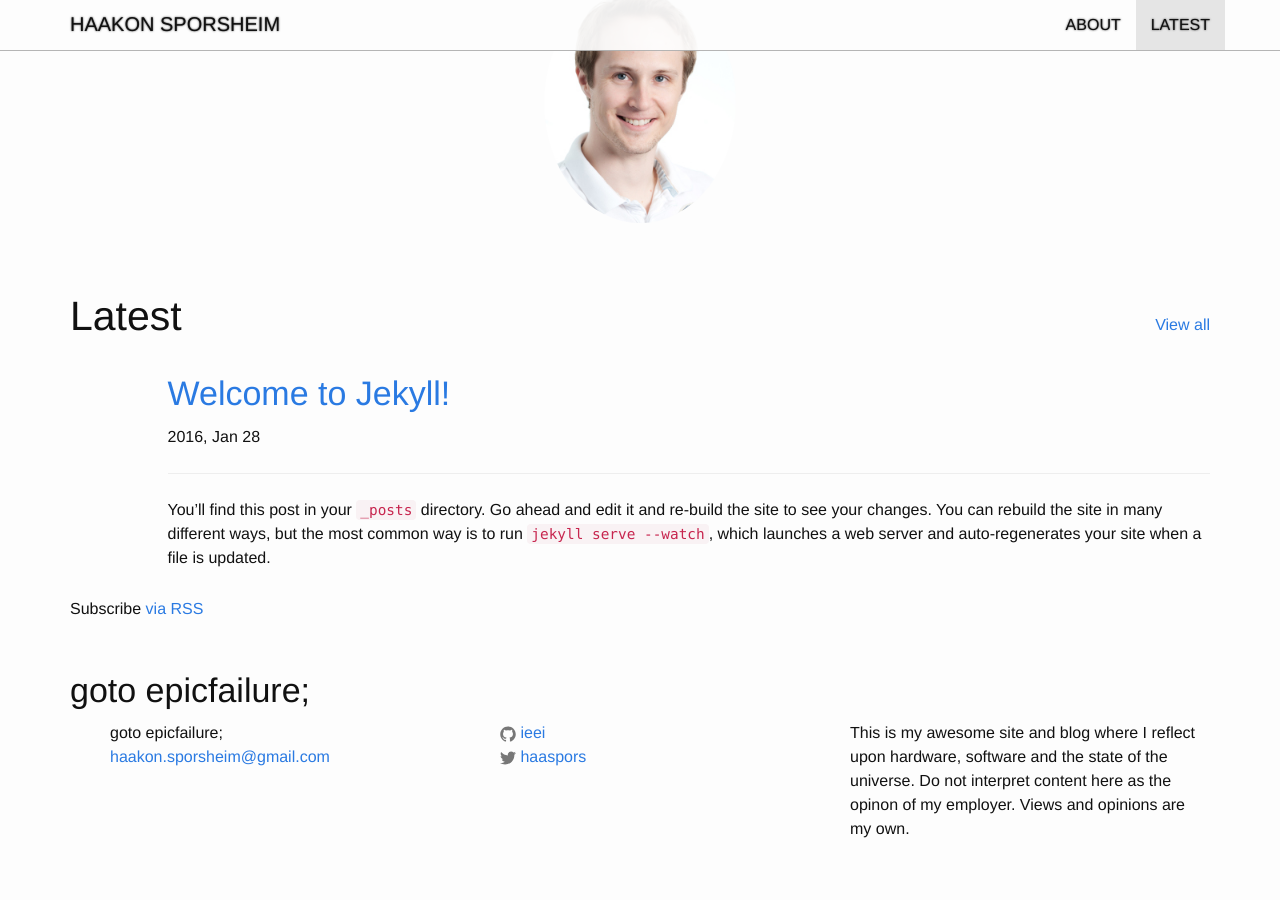
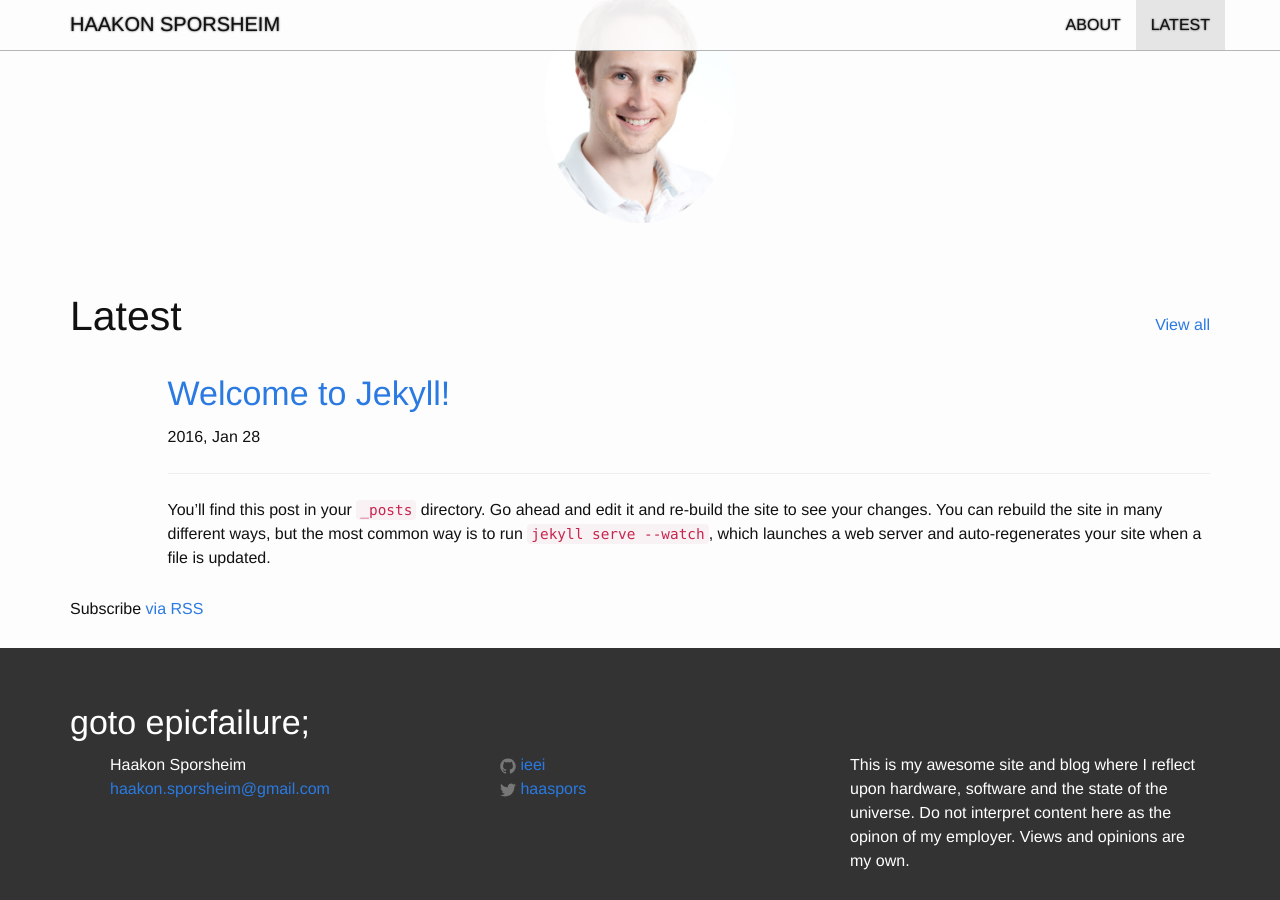
Before and after one commit to ieei/ieei.github.io, a Jekyll site: the page built from index.html, in a window 1280 px wide and 900 px high, scrolled down 1234 px. Built offline with Jekyll 4.4.1, drawn with Linux system fonts in a browser that asks for light colours; nearby versions of some CDN libraries; before the commit the page ends 2087 px from its top, so only the background shows below that.

Commit message:
footer: Update design to dark background.

```diff
--- a/_includes/footer.html
+++ b/_includes/footer.html
@@ -1,4 +1,4 @@
-<footer class="footer">
+<footer class="footer section-light bg-dark-gray">
 
   <div class="container">
 
@@ -7,7 +7,7 @@
     <div class="row">
       <div class="col-sm-4">
         <ul class="contact-list">
-          <li>{{ site.title }}</li>
+          <li>{{ site.name }}</li>
           <li><a href="mailto:{{ site.email }}">{{ site.email }}</a></li>
         </ul>
       </div>
@@ -45,7 +45,7 @@
         </ul>
       </div>
 
-      <div class="col-sm-4">
+      <div class="col-sm-4 col-xs-12">
         <p class="text">{{ site.description }}</p>
       </div>
     </div>
--- a/css/main.scss
+++ b/css/main.scss
@@ -55,6 +55,10 @@ html, body {
   align-items: flex-end;
 }
 
+.bg-dark-gray {
+  background-color: $gray-dark;
+}
+
 .section {
   padding-top: $spacing-unit;
   padding-bottom: 15px;
```
